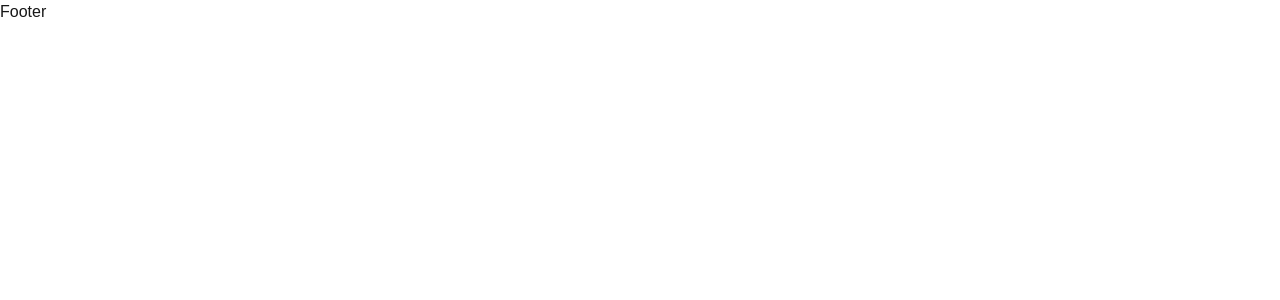
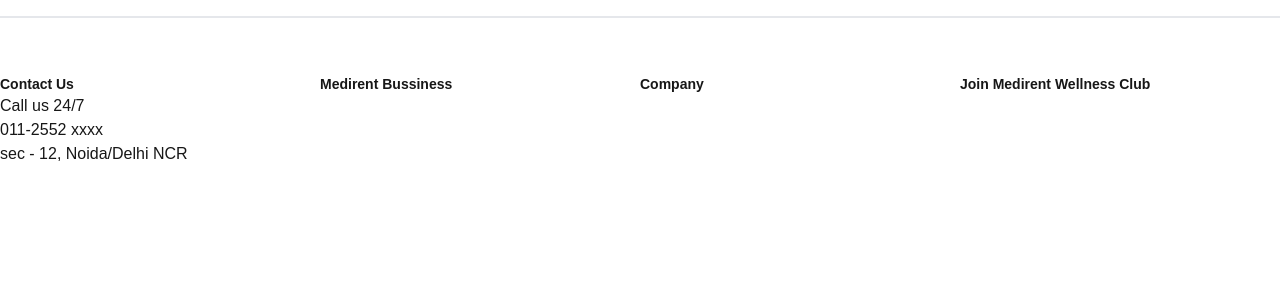
Before and after one commit to DevPc0786/MEDTRADE, a Next.js app: page / in a window 1280 px wide. Shown: the top 300 px of the page. Built offline with nearby package versions, Linux system fonts and the light colour scheme.

Commit message:
design footer

```diff
--- a/src/components/Footer.jsx
+++ b/src/components/Footer.jsx
@@ -1,7 +1,27 @@
 import React from "react";
 
 const Footer = () => {
-  return <div>Footer</div>;
+  return (
+    <div>
+      <div className="grid grid-cols-4 mt-4 border-t-2 pt-14 ">
+        <div>
+          <h2 className="font-bold text-sm">Contact Us</h2>
+          <p>Call us 24/7 </p>
+          <p>011-2552 xxxx</p>
+          <p>sec - 12, Noida/Delhi NCR</p>
+        </div>
+        <div>
+          <h2 className="font-bold text-sm">Medirent Bussiness</h2>
+        </div>
+        <div>
+          <h2 className="font-bold text-sm">Company</h2>
+        </div>
+        <div>
+          <h2 className="font-bold text-sm">Join Medirent Wellness Club</h2>
+        </div>
+      </div>
+    </div>
+  );
 };
 
 export default Footer;
```
